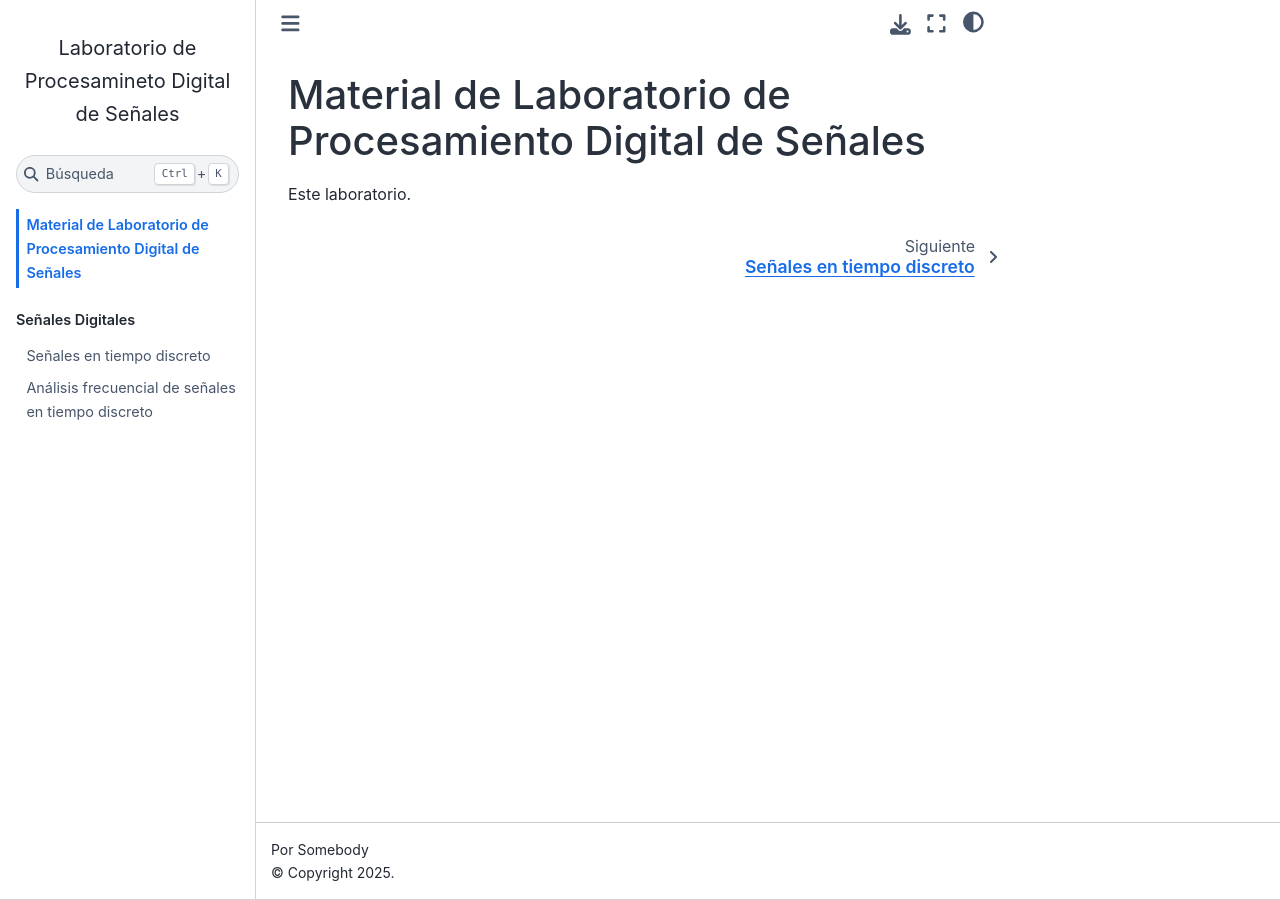
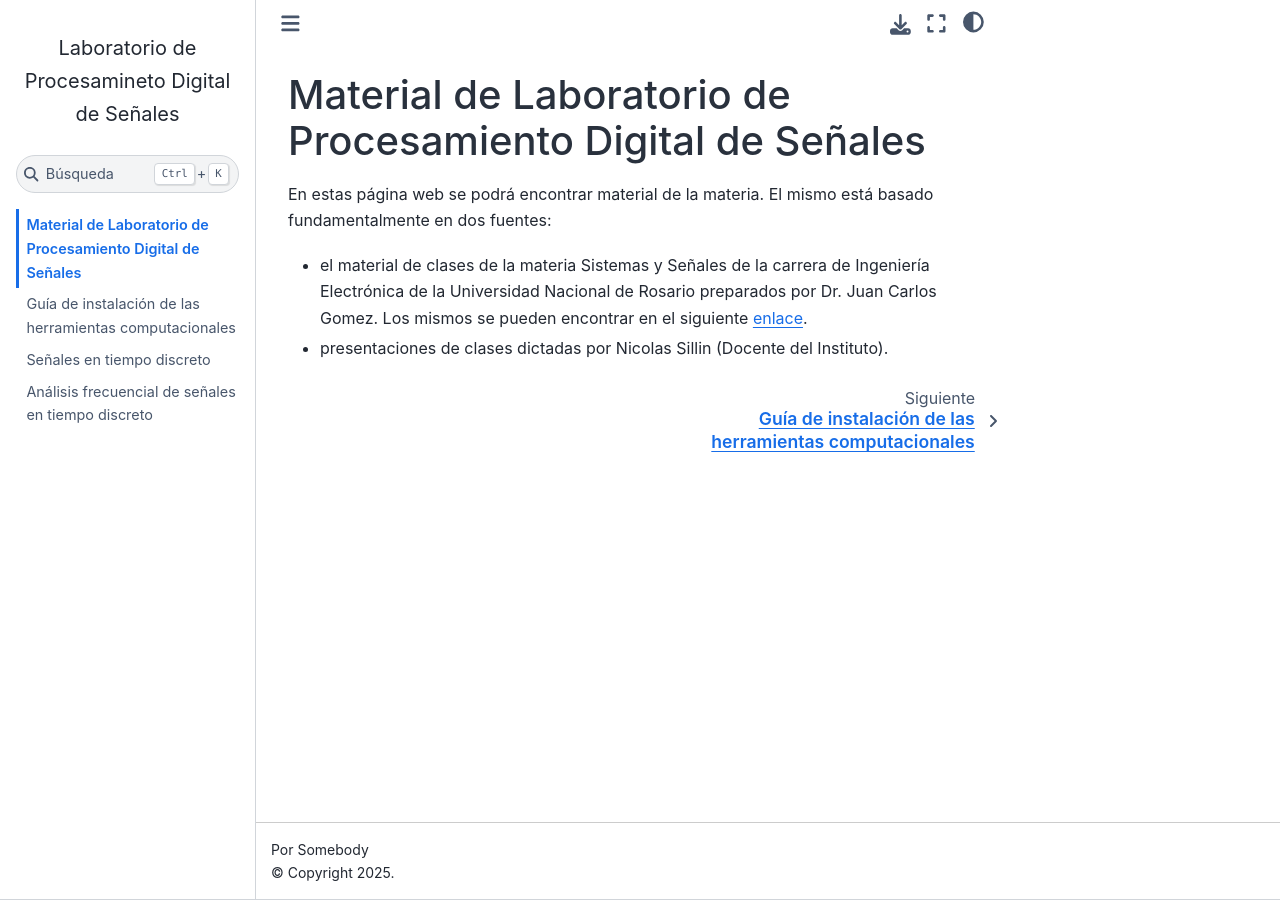
Before and after one commit to gonmolina/laboratorio_pds, a Jupyter Book: the page built from index.md, in a window 1280 px wide. Built offline with Jupyter Book 1.0.4 settings and Sphinx 7.4.7 and the Sphinx Book theme 1.1.4, drawn with Linux system fonts in a browser that asks for light colours; part of the change alters nothing that is shown.

Commit message:
agrego gui de instalación

````diff
--- a/_toc.yml
+++ b/_toc.yml
@@ -1,7 +1,6 @@
-format: jb-book
+format: jb-article
 root: index
-parts:
-  - caption: Señales Digitales
-    chapters:
-    - file: recursos/nuevo_material/senales_discretas.md
-    - file: recursos/nuevo_material/analisis_frecuencial_en_tiempo_discreto.md
+sections:
+- file: recursos/guia_instalacion_python.md
+- file: recursos/nuevo_material/senales_discretas.md
+- file: recursos/nuevo_material/analisis_frecuencial_en_tiempo_discreto.md
--- a/index.md
+++ b/index.md
@@ -1,3 +1,6 @@
 # Material de Laboratorio de Procesamiento Digital de Señales
 
-Este laboratorio.
+En estas página web se podrá encontrar material de la materia.
+El mismo está basado fundamentalmente en dos fuentes:
+- el material de clases de la materia Sistemas y Señales de la carrera de Ingeniería Electrónica de la Universidad Nacional de Rosario preparados por Dr. Juan Carlos Gomez. Los mismos se pueden encontrar en el siguiente [enlace](https://www.fceia.unr.edu.ar/tesys/).
+- presentaciones de clases dictadas por Nicolas Sillin (Docente del Instituto).
--- /dev/null
+++ b/recursos/guia_instalacion_python.md
@@ -0,0 +1,64 @@
+# Guía de instalación de las herramientas computacionales
+
+## Descargar Miniforge o Miniconda
+
+Miniforge o Miniconda son herramientas de gestión de entornos de Python.
+Los entornos de Python nos brindan las posibilidad de instalar todas las bibliotecas que utilicemos para nuestro propósitos particulares, en nuestro caso resolver los problemas de la materias de control, sin interferir con otras instalaciones de Python que se tengan en el sistema operativo o para otros propósitos.
+
+Los link de descargas son los siguientes:
+
+- [Miniforge](https://github.com/conda-forge/miniforge/releases)
+- [Miniconda](https://docs.conda.io/en/latest/miniconda.html)
+
+Seguir el enlace de  y elegir la última versión disponible para su sistema operativo.
+
+Si ya se cuenta con una instalación de Anaconda, entonces ya se dispone del gestor de entornos utilizado, y se puede obviar tanto este paso como el siguiente.
+
+## Instalar Miniforge/Miniconda
+
+Seguir las recomendaciones por defecto dadas por el instalador. Una vez terminada la instalación tendremos Python instalado en nuestro sistema. Además tendremos en el menú de inicio un ítem
+que se llama Anaconda Powershell Prompt, el cual abriremos para continuar con la instalación de las herramientas del curso.
+
+## Instalación de las herramientas especificas del curso
+
+Para continuar con la instalación necesitaremos descargar el archivo [dyc.yml](https://drive.google.com/file/d/1KPSj-89Q4wTa5ifQvaCoa0_ohCtBXUGf/view?usp=sharing) haciendo clock sobre el enlace anterior. Una vez descargado, dirigirse con la consola de Anaconda Powershell Prompt abierta a la carpeta de descargas donde se encuentra el archivo `dyc.yml` descargado anteriormente. En general, para dirigirse a esta carpeta debemos tipear
+
+```bash
+cd ~\Downloads\
+```
+
+Para verificar que el archivo se encuentre ahí, podemos tipear:
+
+```bash
+dir dyc.yml
+```
+
+Si nos encontramos en la carpeta donde está el archivo este deberá aparecer luego del comando anterior.
+
+Finalmente para instalar todas las herramientas necesarias en el curso debemos ejecutar en este comando:
+
+```bash
+conda env create --file dyc.yml
+```
+
+Una vez terminado este paso tendremos instaladas todas las herramientas necesarias para la materia. Este paso puede tardar un tiempo largo dependiendo de la velocidad de conexión. Si la instalación fué exitosa encontraremos dos ítems en el menú de inicio que son los que utilizaremos:
+
+1. Spyder (dyc)
+1. Jupyter Notebooks (dyc)
+
+## Retoques a la herramientas para mayor comodidad de uso
+
+### Jupyter Notebooks en Spyder
+
+Spyder nos proporciona un entorno de desarrollo muy parecido a  Matlab, donde tenemos paneles similares a los de Matlab:
+
+1. Panel de Comandos (command window)
+1. Explorador de variables, donde podemos ver las variables  definidas y sus valores
+1. Un editor de scripts para programar
+1. Un editor de cuadernos de Jupyter (a continuación veremos como activarlo)
+1. Una ventana de ayuda, que nos brinda rápidamente ayuda del comando que necesitemos usando las teclas `Ctrl+I`.
+1. Historial de comandos, etc.
+
+Una configuración útil en `Spyder` es tener la herramienta de los `Jupyter Notebook` en el mismo `Spyder`. Para esto abrir Spyder en `View> Panes` activar Notebooks.
+
+La mayor parte del material de este curso está escrito en formato de de Jupyter Notebooks, y puede ser descargado abierto y modificado mediante usando Spyder y el plugin de Jupyter Notebooks.
````
